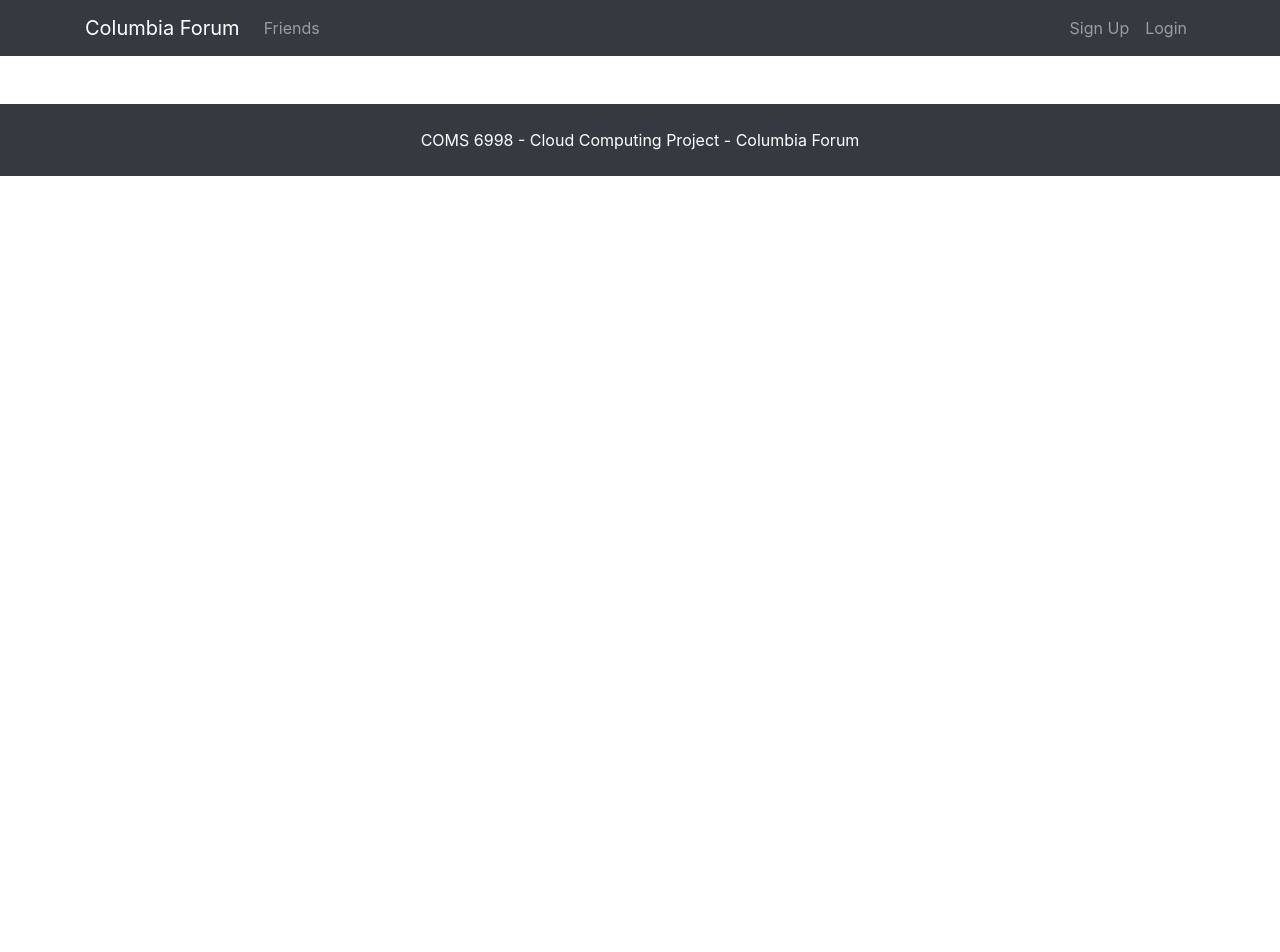
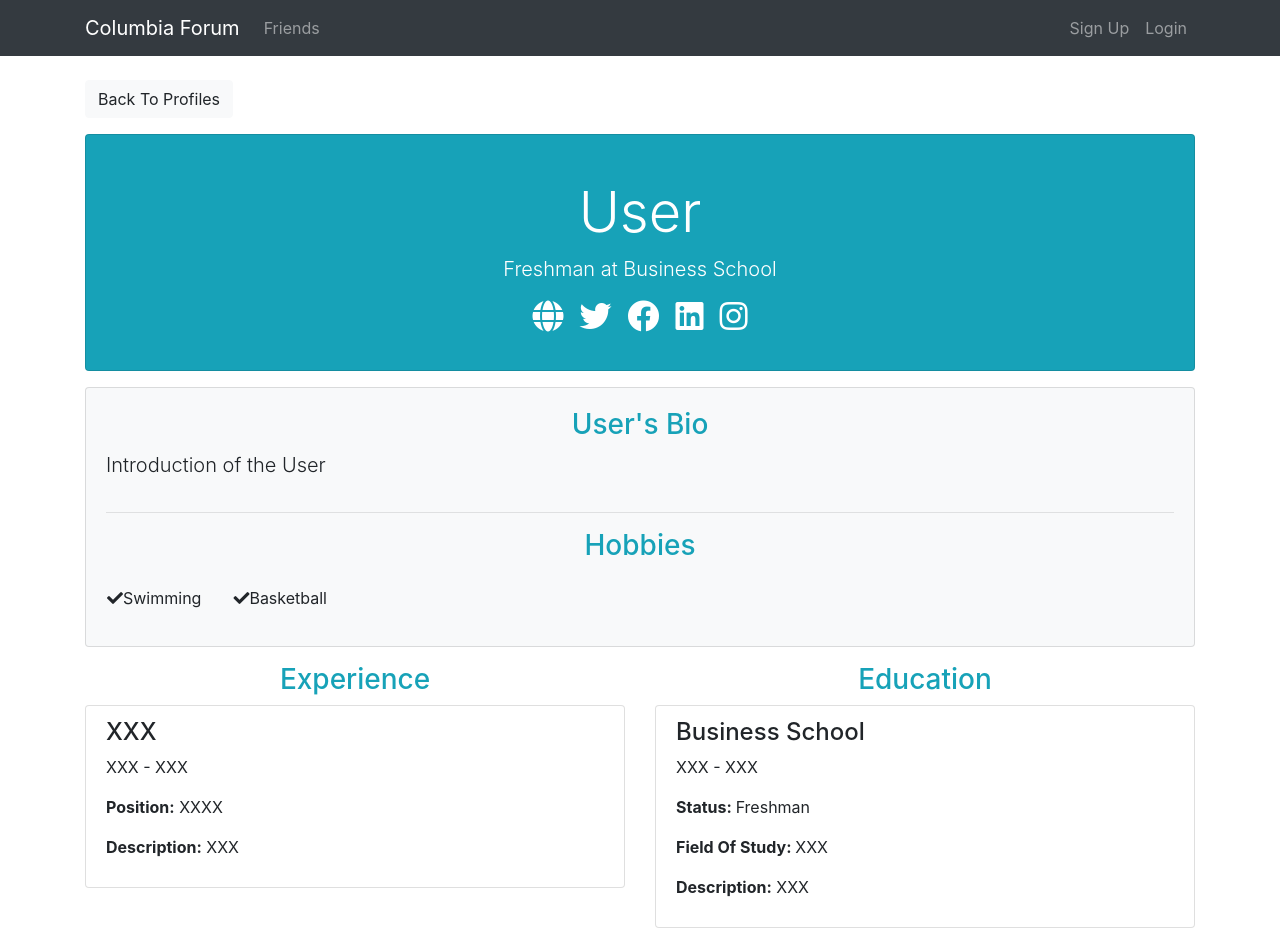
Before and after one commit to penghez/Columbia-Online-Forum, a React (Create React App) app in the folder front-end-react/: page /profile in a window 1280 px wide. Shown: the top 952 px of the page. Before the commit the page ends 800 px from the top, so only its background shows below. Built offline with nearby package versions, Linux system fonts and the light colour scheme; no server answers; what aws-amplify would draw is missing.

Commit message:
little modify on reply part

```diff
--- a/front-end-react/src/App.css
+++ b/front-end-react/src/App.css
@@ -64,5 +64,5 @@ img {
 
 .reply-bg {
   background-color: rgba(245, 245, 245, 0.836);
-  border-radius: 3px;
+  border-radius: 6px;
 }
--- a/front-end-react/src/App.js
+++ b/front-end-react/src/App.js
@@ -17,6 +17,7 @@ import Home from './components/Home';
 import Newslist from './components/sections/Newslist';
 import Posts from './components/sections/Posts';
 import Post from './components/sections/Post';
+import Profile from './components/profile/Profile';
 
 import './App.css';
 
@@ -48,6 +49,7 @@ class App extends Component {
               <Route exact path='/newslist' component={Newslist} />
               <Route exact path='/posts' component={Posts} />
               <Route exact path='/post' component={Post} />
+              <Route exact path='/profile' component={Profile} />
             </div>
             <Footer />
           </div>
--- a/front-end-react/src/components/Home.js
+++ b/front-end-react/src/components/Home.js
@@ -28,13 +28,13 @@ class Home extends Component {
           state: res['data'][i]['PostID']
         };
         postList.push(
-          <li
-            className='list-group-item list-group-item-info single-news'
-            key={res['data'][i]['PostID']}>
-            <Link className='link-type text-info' to={postPath}>
+          <Link to={postPath}>
+            <li
+              className='list-group-item list-group-item-info single-news text-info'
+              key={res['data'][i]['PostID']}>
               {res['data'][i]['Title']}
-            </Link>
-          </li>
+            </li>
+          </Link>
         );
       }
       this.setState({ postList });
--- /dev/null
+++ b/front-end-react/src/components/profile/Profile.js
@@ -0,0 +1,120 @@
+import React, { Component } from 'react';
+import { Link } from 'react-router-dom';
+
+class Profile extends Component {
+  render() {
+    return (
+      <div className='row'>
+        <div className='col-md-12'>
+          {/* Edit your profile */}
+          <div className='row'>
+            <div className='col-6'>
+              <a href='profiles.html' className='btn btn-light mb-3 float-left'>
+                Back To Profiles
+              </a>
+            </div>
+            <div className='col-6' />
+          </div>
+
+          <div className='row'>
+            <div className='col-md-12'>
+              <div className='card card-body bg-info text-white mb-3'>
+                <div className='row'>
+                  <div className='col-4 col-md-3 m-auto'>
+                    <img className='rounded-circle' src='' alt='' />
+                  </div>
+                </div>
+                <div className='text-center'>
+                  <h1 className='display-4 text-center'>User</h1>
+                  <p className='lead text-center'>
+                    Freshman at Business School
+                  </p>
+
+                  <p>
+                    <a className='text-white p-2' href='#'>
+                      <i className='fas fa-globe fa-2x' />
+                    </a>
+                    <a className='text-white p-2' href='#'>
+                      <i className='fab fa-twitter fa-2x' />
+                    </a>
+                    <a className='text-white p-2' href='#'>
+                      <i className='fab fa-facebook fa-2x' />
+                    </a>
+                    <a className='text-white p-2' href='#'>
+                      <i className='fab fa-linkedin fa-2x' />
+                    </a>
+                    <a className='text-white p-2' href='#'>
+                      <i className='fab fa-instagram fa-2x' />
+                    </a>
+                  </p>
+                </div>
+              </div>
+            </div>
+          </div>
+
+          <div class='row'>
+            <div class='col-md-12'>
+              <div class='card card-body bg-light mb-3'>
+                <h3 class='text-center text-info'>User's Bio</h3>
+                <p class='lead'>Introduction of the User</p>
+                <hr />
+                <h3 class='text-center text-info'>Hobbies</h3>
+                <div class='row'>
+                  <div class='d-flex flex-wrap justify-content-center align-items-center'>
+                    <div class='p-3'>
+                      <i class='fa fa-check' />
+                      Swimming
+                    </div>
+                    <div class='p-3'>
+                      <i class='fa fa-check' />
+                      Basketball
+                    </div>
+                  </div>
+                </div>
+              </div>
+            </div>
+          </div>
+
+          <div class='row'>
+            <div class='col-md-6'>
+              <h3 class='text-center text-info'>Experience</h3>
+              <ul class='list-group'>
+                <li class='list-group-item'>
+                  <h4>XXX</h4>
+                  <p>XXX - XXX</p>
+                  <p>
+                    <strong>Position:</strong> XXXX
+                  </p>
+                  <p>
+                    <strong>Description:</strong> XXX{' '}
+                  </p>
+                </li>
+              </ul>
+            </div>
+            <div class='col-md-6'>
+              <h3 class='text-center text-info'>Education</h3>
+              <ul class='list-group'>
+                <li class='list-group-item'>
+                  <h4>Business School</h4>
+                  <p>XXX - XXX</p>
+                  <p>
+                    <strong>Status: </strong>Freshman
+                  </p>
+                  <p>
+                    <strong>Field Of Study: </strong>XXX
+                  </p>
+
+                  <p>
+                    <strong>Description:</strong> XXX
+                  </p>
+                </li>
+              </ul>
+            </div>
+          </div>
+        </div>
+      </div>
+    );
+  }
+}
+
+export default Profile;
--- a/front-end-react/src/components/sections/Post.js
+++ b/front-end-react/src/components/sections/Post.js
@@ -129,11 +129,12 @@ class Post extends Component {
 
           if (n['ReplyTo'] in historyComments) {
             replyInfo = (
-              <p className='text-muted reply-bg'>
-                Reply to: {historyComments[n['ReplyTo']]['Author']}
-                <br />
-                {historyComments[n['ReplyTo']]['Content']}
-              </p>
+              <div className='reply-bg col-md-12 '>
+                <p className='text-muted pull-right'>
+                  {historyComments[n['ReplyTo']]['Author']}:
+                  <br />"{historyComments[n['ReplyTo']]['Content']}"
+                </p>
+              </div>
             );
           }
 
--- a/front-end-react/src/components/sections/Posts.js
+++ b/front-end-react/src/components/sections/Posts.js
@@ -69,7 +69,7 @@ class Posts extends Component {
                 <p className='text-center'>{n['Author']}</p>
               </div>
               <div className='col-md-10'>
-                <Link to={postPath}>
+                <Link className='link-type' to={postPath}>
                   <p className='lead'>{n['Title']}</p>
                   <p>{n['Content']}</p>
                 </Link>
```
Also changed, not shown: 1 other file (tests, documents, lock files or other folders).
